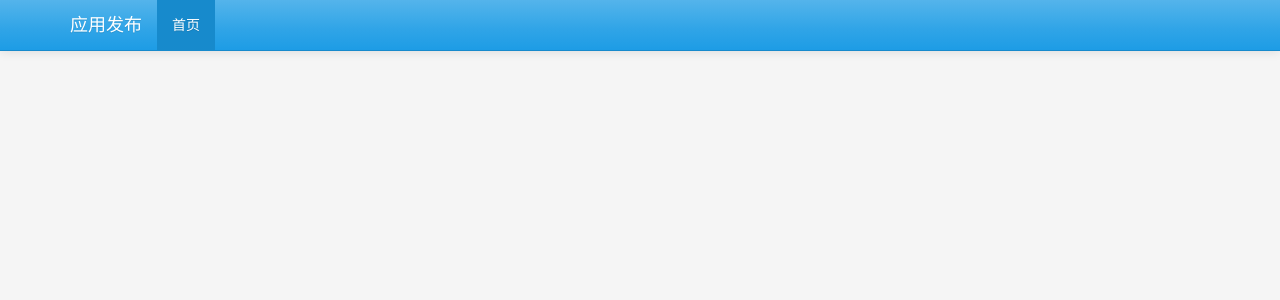
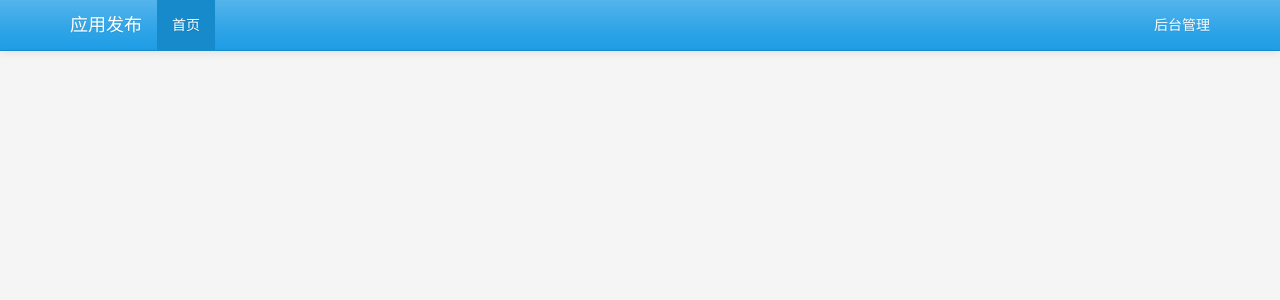
Before and after one commit to liulixiang1988/app-host, a Django app: page / in a window 1280 px wide. Shown: the top 300 px of the page. Run offline with Django 3.2, Linux system fonts and the light colour scheme; data that the repository does not hold is empty; some libraries are stand-ins or nearby versions.

Commit message:
modify ui

```diff
--- a/app/templates/app/base.html
+++ b/app/templates/app/base.html
@@ -40,6 +40,9 @@
                 <ul class="nav navbar-nav">
                     <li class="active"><a href="/">首页</a></li>
                 </ul>
+                <ul class="nav navbar-nav navbar-right">
+                    <li><a href="{% url 'admin:index' %}" target="_blank">后台管理</a></li>
+            </ul>
             </div>
             <!--/.nav-collapse -->
         </div>
--- a/requirements.txt
+++ b/requirements.txt
@@ -1,3 +1,4 @@
 Django==1.8.2
 Pillow==2.8.2
 django-suit==0.2.13
+gunicorn==19.3.0
```
Also changed, not shown: 1 other file.
